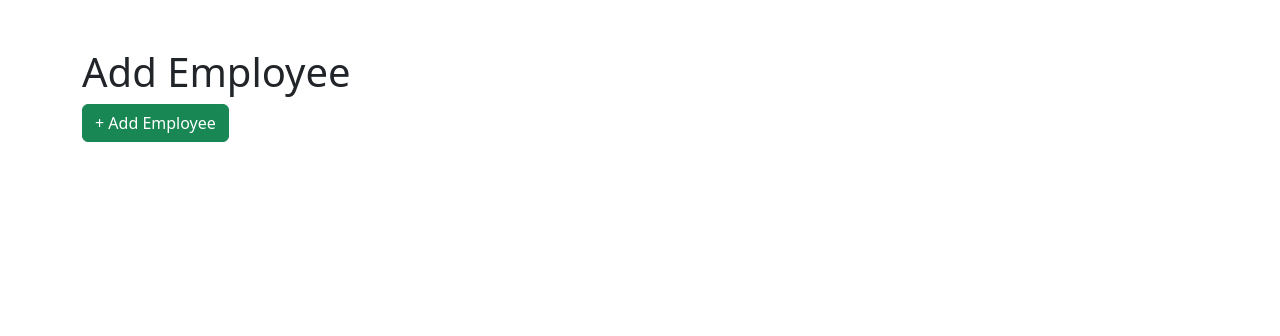
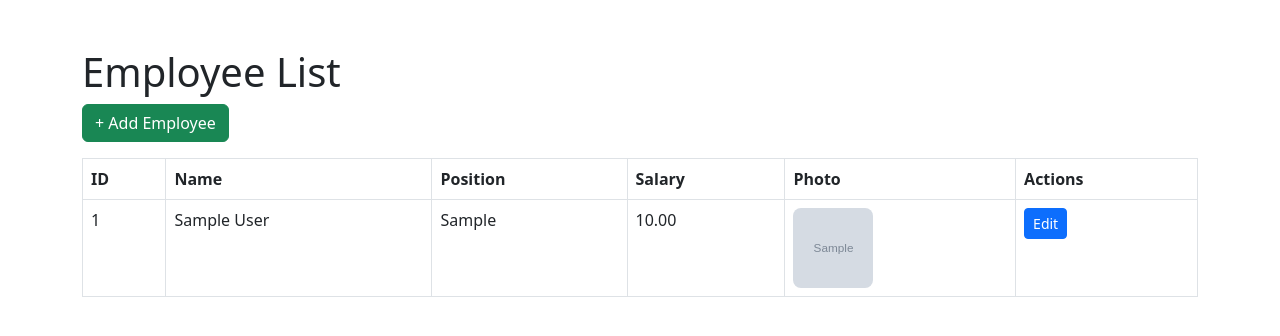
Before and after one commit to Abhijith956/Django_task_1, a Django app: page /add/ in a window 1280 px wide. Shown: the top 336 px of the page. Run offline with Django 5.2, Linux system fonts and the light colour scheme; tables that the repository leaves empty hold one stand-in row (values such as "Sample post"); grey boxes marked "Sample" are stand-in pictures.

Commit message:
Simplified to single page with image modal and removed add/edit pages

```diff
--- a/main/forms.py
+++ b/main/forms.py
@@ -4,4 +4,4 @@ from .models import Employee
 class EmployeeForm(forms.ModelForm):
     class Meta:
         model = Employee
-        fields = ['name', 'position', 'salary']
+        fields = ['name', 'position', 'salary','image']
--- a/main/models.py
+++ b/main/models.py
@@ -7,6 +7,8 @@ class Employee(models.Model):
     name = models.CharField(max_length=100)
     position = models.CharField(max_length=100)
     salary = models.DecimalField(max_digits=10, decimal_places=2)
+    image = models.ImageField(upload_to='employee_images/', null=True, blank=True)
+
 
     def __str__(self):
         return self.name
--- a/main/templates/add.html
+++ /dev/null
@@ -1,40 +0,0 @@
-<!DOCTYPE html>
-<html>
-<head>
-    <title>Add Employee</title>
-    <link href="https://cdn.jsdelivr.net/npm/bootstrap@5.3.0/dist/css/bootstrap.min.css" rel="stylesheet">
-    <script src="https://cdn.jsdelivr.net/npm/bootstrap@5.3.0/dist/js/bootstrap.bundle.min.js"></script>
-</head>
-<body>
-<div class="container mt-5">
-    <h1>Add Employee</h1>
-
-    <!-- Add Modal trigger button -->
-    <button type="button" class="btn btn-success mb-3" data-bs-toggle="modal" data-bs-target="#addEmployeeModal">
-        + Add Employee
-    </button>
-
-    <!-- Modal -->
-    <div class="modal fade" id="addEmployeeModal" tabindex="-1">
-      <div class="modal-dialog">
-        <div class="modal-content">
-          <form method="POST">
-            {% csrf_token %}
-            <div class="modal-header">
-              <h5 class="modal-title">Add Employee</h5>
-              <button type="button" class="btn-close" data-bs-dismiss="modal"></button>
-            </div>
-            <div class="modal-body">
-                {{ form.as_p }}
-            </div>
-            <div class="modal-footer">
-              <button type="button" class="btn btn-secondary" data-bs-dismiss="modal">Close</button>
-              <button type="submit" class="btn btn-success">Save</button>
-            </div>
-          </form>
-        </div>
-      </div>
-    </div>
-</div>
-</body>
-</html>
--- a/main/templates/list.html
+++ b/main/templates/list.html
@@ -1,21 +1,24 @@
 <!DOCTYPE html>
 <html>
 <head>
-    <title>Employee List</title>
+    <title>Employee Managements</title>
     <link href="https://cdn.jsdelivr.net/npm/bootstrap@5.3.0/dist/css/bootstrap.min.css" rel="stylesheet">
+    <script src="https://cdn.jsdelivr.net/npm/bootstrap@5.3.0/dist/js/bootstrap.bundle.min.js"></script>
 </head>
 <body>
 <div class="container mt-5">
     <h1>Employee List</h1>
 
-    <!-- Add Employee link -->
-    <a href="{% url 'add_employee' %}" class="btn btn-success mb-3">+ Add Employee</a>
+    <!-- 🔹 Add Employee Button -->
+    <button class="btn btn-success mb-3" data-bs-toggle="modal" data-bs-target="#addEmployeeModal">
+        + Add Employee
+    </button>
 
-    <!-- Employee Table -->
+    <!-- 🔹 Employee Table -->
     <table class="table table-bordered">
         <thead>
             <tr>
-                <th>ID</th><th>Name</th><th>Position</th><th>Salary</th><th>Actions</th>
+                <th>ID</th><th>Name</th><th>Position</th><th>Salary</th><th>Photo</th><th>Actions</th>
             </tr>
         </thead>
         <tbody>
@@ -26,14 +29,95 @@
                 <td>{{ emp.position }}</td>
                 <td>{{ emp.salary }}</td>
                 <td>
-                    <a href="{% url 'edit_employee' emp.id %}" class="btn btn-primary btn-sm">Edit</a>
+                    {% if emp.image %}
+                        <img src="{{ emp.image.url }}" alt="{{ emp.name }}" width="80" height="80" style="object-fit:cover; border-radius:8px;">
+                    {% else %}
+                        No Image
+                    {% endif %}
+                </td>
+                <td>
+                    <!-- Edit button triggers unique modal for each employee -->
+                    <button class="btn btn-primary btn-sm" data-bs-toggle="modal" data-bs-target="#editModal{{ emp.id }}">
+                        Edit
+                    </button>
                 </td>
             </tr>
+
+            <!-- 🔹 Edit Modal (one per employee) -->
+<div class="modal fade" id="editModal{{ emp.id }}" tabindex="-1">
+  <div class="modal-dialog">
+    <div class="modal-content">
+      <form method="POST" action="{% url 'edit_employee' emp.id %}" enctype="multipart/form-data">
+        {% csrf_token %}
+        <div class="modal-header">
+          <h5 class="modal-title">Edit Employee</h5>
+          <button type="button" class="btn-close" data-bs-dismiss="modal"></button>
+        </div>
+        <div class="modal-body">
+            <div class="mb-3">
+                <label>Name</label>
+                <input type="text" name="name" class="form-control" value="{{ emp.name }}">
+            </div>
+            <div class="mb-3">
+                <label>Position</label>
+                <input type="text" name="position" class="form-control" value="{{ emp.position }}">
+            </div>
+            <div class="mb-3">
+                <label>Salary</label>
+                <input type="text" name="salary" class="form-control" value="{{ emp.salary }}">
+            </div>
+
+            <!-- 🔹 Image Field (show current image + upload new) -->
+            <div class="mb-3">
+                <label>Current Photo:</label><br>
+                {% if emp.image %}
+                    <img src="{{ emp.image.url }}" width="100" height="100" style="object-fit:cover;border-radius:8px;">
+                {% else %}
+                    No Image
+                {% endif %}
+            </div>
+            <div class="mb-3">
+                <label>Change Photo (optional):</label>
+                <input type="file" name="image" class="form-control">
+            </div>
+        </div>
+        <div class="modal-footer">
+          <button type="button" class="btn btn-secondary" data-bs-dismiss="modal">Close</button>
+          <button type="submit" class="btn btn-success">Save Changes</button>
+        </div>
+      </form>
+    </div>
+  </div>
+</div>
+
             {% empty %}
-            <tr><td colspan="5">No employees found.</td></tr>
+            <tr><td colspan="6">No employees found.</td></tr>
             {% endfor %}
         </tbody>
     </table>
 </div>
+
+<!-- 🔹 Add Employee Modal -->
+<div class="modal fade" id="addEmployeeModal" tabindex="-1">
+  <div class="modal-dialog">
+    <div class="modal-content">
+      <form method="POST" action="{% url 'employee_list' %}" enctype="multipart/form-data">
+        {% csrf_token %}
+        <div class="modal-header">
+          <h5 class="modal-title">Add Employee</h5>
+          <button type="button" class="btn-close" data-bs-dismiss="modal"></button>
+        </div>
+        <div class="modal-body">
+            {{ form.as_p }}
+        </div>
+        <div class="modal-footer">
+          <button type="button" class="btn btn-secondary" data-bs-dismiss="modal">Close</button>
+          <button type="submit" class="btn btn-success">Add Employee</button>
+        </div>
+      </form>
+    </div>
+  </div>
+</div>
+
 </body>
 </html>
--- a/main/urls.py
+++ b/main/urls.py
@@ -3,6 +3,7 @@ from . import views
 
 urlpatterns = [
     path('', views.employee_list, name='employee_list'),
-    path('add/', views.add_employee, name='add_employee'),
+    path('add/', views.employee_list, name='add_employeee'),
     path('edit/<int:id>/', views.edit_employee, name='edit_employee'),
+
 ]
--- a/main/views.py
+++ b/main/views.py
@@ -1,31 +1,32 @@
-from django.shortcuts import render, get_object_or_404, redirect
+from django.shortcuts import render, redirect, get_object_or_404
 from .models import Employee
 from .forms import EmployeeForm
 
-# ---------------- List View ----------------
+# 🔹 Combined View
 def employee_list(request):
-    employees = Employee.objects.all()  # fetch all employees
-    return render(request, 'list.html', {'employees': employees})
+    employees = Employee.objects.all()
 
-# ---------------- Add View ----------------
-def add_employee(request):
     if request.method == 'POST':
-        form = EmployeeForm(request.POST)
+        # handle Add Employee (modal)
+        form = EmployeeForm(request.POST, request.FILES)
         if form.is_valid():
             form.save()
-            return redirect('employee_list')  # reload table after adding
+            return redirect('employee_list')
     else:
         form = EmployeeForm()
-    return render(request, 'add.html', {'form': form})
 
-# ---------------- Edit View ----------------
+    return render(request, 'list.html', {'employees': employees, 'form': form})
+
+
+# 🔹 Edit Employee (called by edit modal form)
 def edit_employee(request, id):
-    employee = get_object_or_404(Employee, id=id)
+    emp = get_object_or_404(Employee, id=id)
     if request.method == 'POST':
-        form = EmployeeForm(request.POST, instance=employee)
-        if form.is_valid():
-            form.save()
-            return redirect('employee_list')  # reload table after editing
-    else:
-        form = EmployeeForm(instance=employee)
-    return render(request, 'edit.html', {'form': form})
+        emp.name = request.POST.get('name')
+        emp.position = request.POST.get('position')
+        emp.salary = request.POST.get('salary')
+        if 'image' in request.FILES:  # only if user uploaded new image
+            emp.image = request.FILES['image']
+
+        emp.save()
+        return redirect('employee_list')
--- a/myproject/settings.py
+++ b/myproject/settings.py
@@ -9,12 +9,13 @@ https://docs.djangoproject.com/en/5.2/topics/settings/
 For the full list of settings and their values, see
 https://docs.djangoproject.com/en/5.2/ref/settings/
 """
-
+import os
 from pathlib import Path
 
 # Build paths inside the project like this: BASE_DIR / 'subdir'.
 BASE_DIR = Path(__file__).resolve().parent.parent
-
+MEDIA_URL = '/media/'
+MEDIA_ROOT = os.path.join(BASE_DIR, 'media')
 
 # Quick-start development settings - unsuitable for production
 # See https://docs.djangoproject.com/en/5.2/howto/deployment/checklist/
--- a/myproject/urls.py
+++ b/myproject/urls.py
@@ -16,8 +16,12 @@ Including another URLconf
 """
 from django.contrib import admin
 from django.urls import path,include
+from django.conf import settings
+from django.conf.urls.static import static
 
 urlpatterns = [
     path('admin/', admin.site.urls),
     path('', include('main.urls')),
 ]
+if settings.DEBUG:
+    urlpatterns += static(settings.MEDIA_URL, document_root=settings.MEDIA_ROOT)
```
Also changed, not shown: main/templates/edit.html (deleted, +0 -41 lines), main/migrations/0002_employee_image.py (added).
